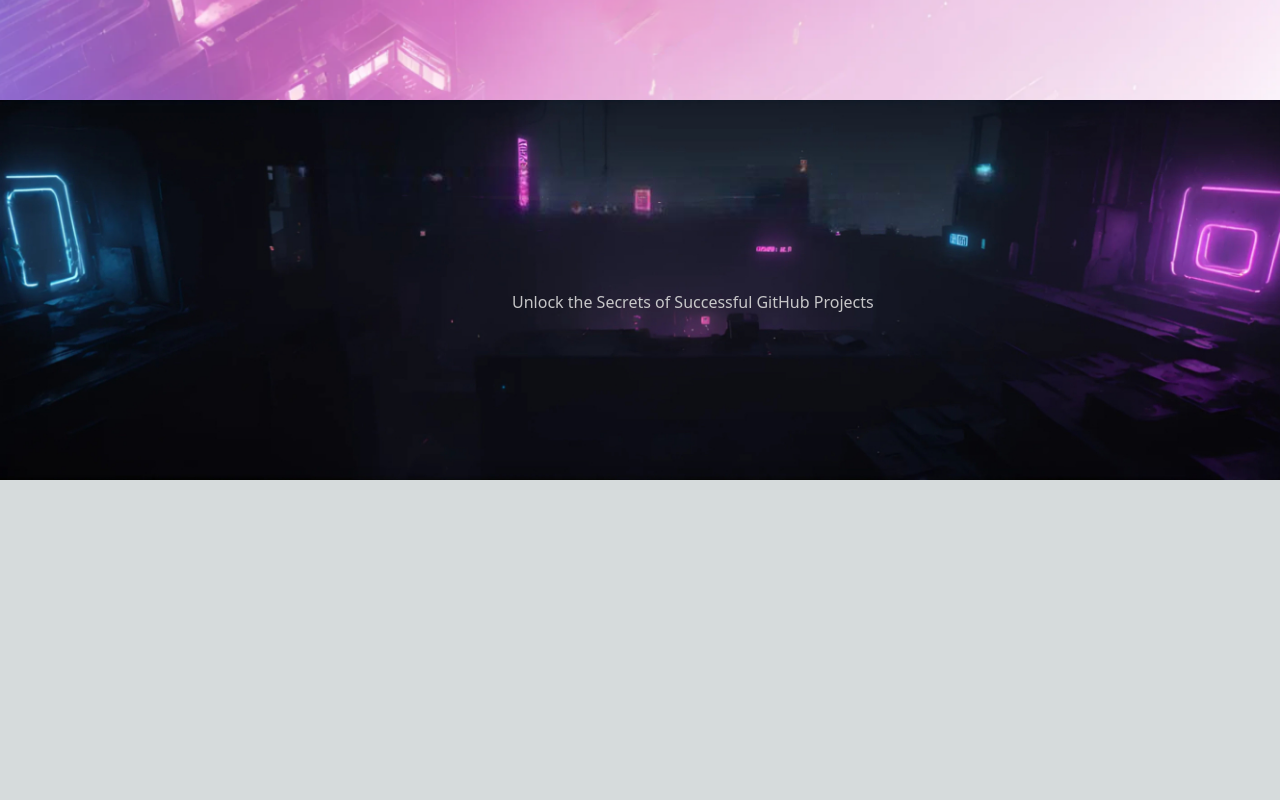
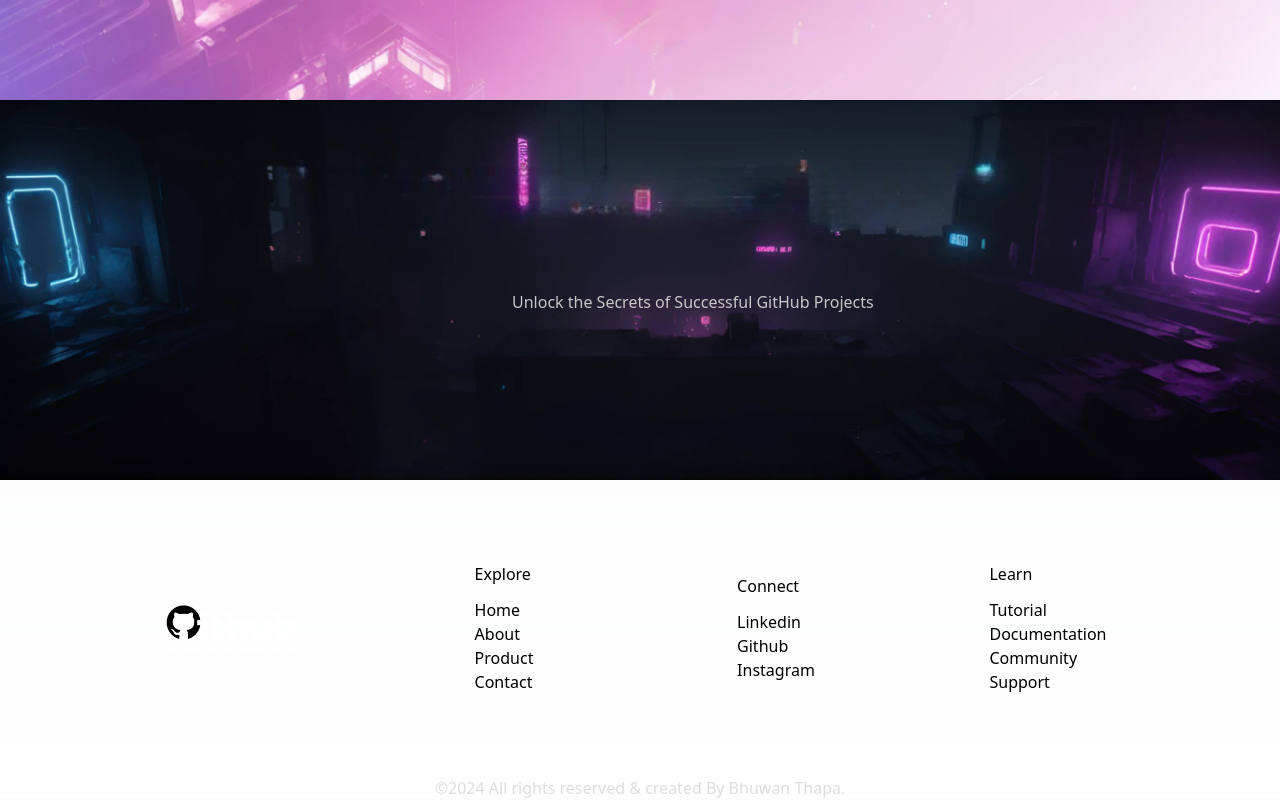
Before and after one commit to B1Th/Github-Repository-Explorer, a Next.js app: page / in a window 1280 px wide. Shown: the part 3636-4436 px from the top of the page. Before the commit the page ends 4116 px from the top, so only its background shows below. Built offline with nearby package versions, Linux system fonts and the light colour scheme.

Commit message:
added footer

```diff
--- a/src/app/page.js
+++ b/src/app/page.js
@@ -8,6 +8,7 @@ import ImgGallary from "@/components/ImgGallary";
 import Start from "@/components/Start";
 import Community from "@/components/Community";
 import Banner from "@/components/Banner";
+import Footer from "@/components/Footer";
 
 export default function Home() {
   return (
@@ -18,6 +19,7 @@ export default function Home() {
       <Browse className="mt-24" />
       <Community className="mt-24" />
       <Banner />
+      <Footer />
     </div>
   );
 }
--- /dev/null
+++ b/src/components/Footer.jsx
@@ -0,0 +1,48 @@
+import Paragraph from "./Paragraph";
+
+const Footer = () => {
+  return (
+    <div className="w-screen h-80 flex justify-center items-center flex-col">
+      <div className="w-[85%] h-full flex justify-center items-center">
+        <div className="w-[25%] h-[full] flex justify-center items-center">
+          <img
+            src="/logo.png"
+            alt="logo"
+            className="w-[50%] object-cover object-center"
+          />
+        </div>
+        <div className="w-[25%] flex justify-center items-center flex-col">
+          <ul>
+            <p className="mb-3">Explore</p>
+            <li>Home</li>
+            <li>About</li>
+            <li>Product</li>
+            <li>Contact</li>
+          </ul>
+        </div>
+        <div className="w-[25%] flex justify-center items-center flex-col">
+          <ul>
+            <p className="mb-3">Connect</p>
+            <li>Linkedin</li>
+            <li>Github</li>
+            <li>Instagram</li>
+          </ul>
+        </div>
+        <div className="w-[25%] flex justify-center items-center flex-col">
+          <ul>
+            <p className="mb-3">Learn</p>
+            <li>Tutorial</li>
+            <li>Documentation</li>
+            <li>Community</li>
+            <li>Support</li>
+          </ul>
+        </div>
+      </div>
+      <Paragraph
+        text={"©2024 All rights reserved & created By Bhuwan Thapa. "}
+      />
+    </div>
+  );
+};
+
+export default Footer;
```
